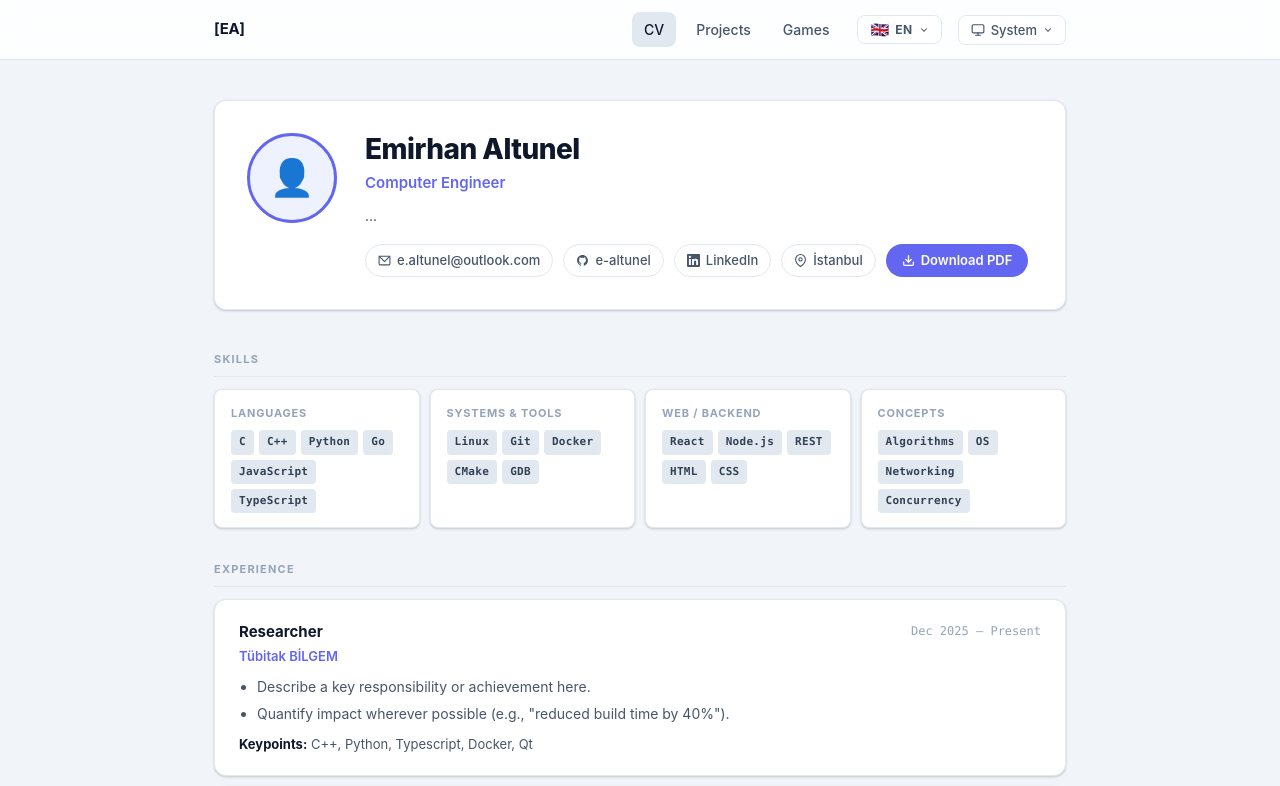
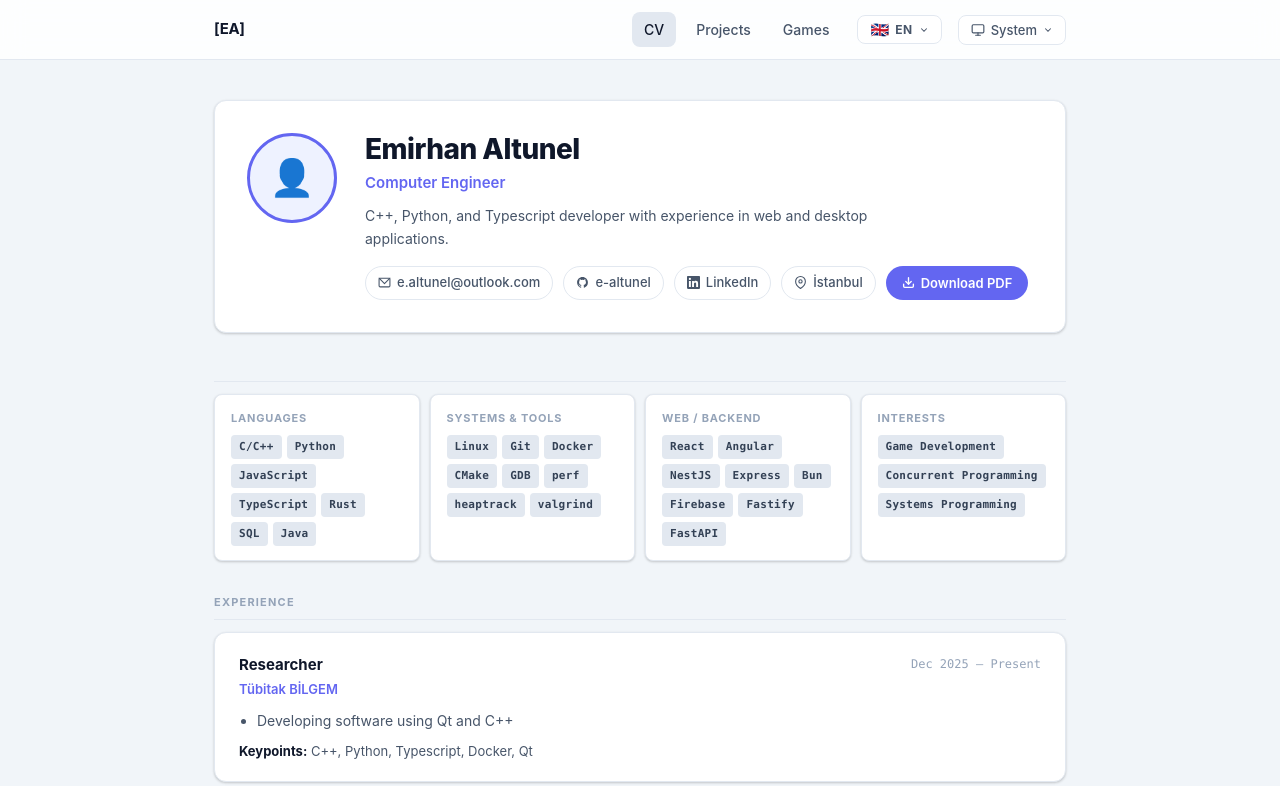
Before and after one commit to e-altunel/e-altunel.github.io, a React (Vite) app: page / in a window 1280 px wide. Shown: the top 786 px of the page. Built offline with nearby package versions, Linux system fonts and the light colour scheme.

Commit message:
Update ai placeholders and cv info

```diff
--- a/src/i18n/translations.ts
+++ b/src/i18n/translations.ts
@@ -17,7 +17,7 @@ export interface Translations {
     summary: string
     downloadPdf: string
     sections: {
-      skills: string
+      skills_interest: string
       experience: string
       education: string
       featuredProjects: string
@@ -26,7 +26,7 @@ export interface Translations {
       languages: string
       systemsTools: string
       webBackend: string
-      concepts: string
+      interests: string
     }
     present: string
     keypoints: string
@@ -71,10 +71,11 @@ const en: Translations = {
   },
   cv: {
     title: 'Computer Engineer',
-    summary: '...',
+    summary:
+      'C++, Python, and Typescript developer with experience in web and desktop applications.',
     downloadPdf: 'Download PDF',
     sections: {
-      skills: 'Skills',
+      skills_interest: 'Skills & Interests',
       experience: 'Experience',
       education: 'Education',
       featuredProjects: 'Featured Projects',
@@ -83,7 +84,7 @@ const en: Translations = {
       languages: 'Languages',
       systemsTools: 'Systems & Tools',
       webBackend: 'Web / Backend',
-      concepts: 'Concepts',
+      interests: 'Interests',
     },
     present: 'Present',
     keypoints: 'Keypoints',
@@ -129,10 +130,11 @@ const tr: Translations = {
   },
   cv: {
     title: 'Bilgisayar Mühendisi',
-    summary: '...',
+    summary:
+      'Web ve masaüstü uygulamalarında deneyimli C++, Python ve Typescript geliştiricisi.',
     downloadPdf: 'PDF İndir',
     sections: {
-      skills: 'Beceriler',
+      skills_interest: 'Yetenekler & İlgi Alanları',
       experience: 'Deneyim',
       education: 'Eğitim',
       featuredProjects: 'Öne Çıkan Projeler',
@@ -141,7 +143,7 @@ const tr: Translations = {
       languages: 'Diller',
       systemsTools: 'Sistemler & Araçlar',
       webBackend: 'Web / Backend',
-      concepts: 'Kavramlar',
+      interests: 'İlgi Alanları',
     },
     present: 'Günümüz',
     keypoints: 'Önemli Noktalar',
--- a/src/pages/CV.tsx
+++ b/src/pages/CV.tsx
@@ -32,12 +32,8 @@ const EXPERIENCE: ExperienceEntry[] = [
     },
     bullets: [
       {
-        en: 'Describe a key responsibility or achievement here.',
-        tr: 'Temel bir sorumluluğu veya başarıyı buraya yazın.',
-      },
-      {
-        en: 'Quantify impact wherever possible (e.g., "reduced build time by 40%").',
-        tr: 'Mümkün olduğunda etkiyi sayısallaştırın (ör. "derleme süresini %40 azalttı").',
+        en: 'Developing software using Qt and C++',
+        tr: 'Qt ve C++ kullanarak geliştirme yapıyorum',
       },
     ],
     tags: ['C++', 'Python', 'Typescript', 'Docker', 'Qt'],
@@ -61,15 +57,11 @@ const EXPERIENCE: ExperienceEntry[] = [
     },
     bullets: [
       {
-        en: 'Key responsibility or achievement.',
-        tr: 'Temel sorumluluk veya başarı.',
-      },
-      {
-        en: 'Another notable contribution.',
-        tr: 'Dikkat çekici başka bir katkı.',
+        en: 'Developed software using C++ and Typescript',
+        tr: 'C++ ve Typescript kullanarak geliştirme yaptım',
       },
     ],
-    tags: ['C++', 'Python', 'Typescript', 'Docker', 'Qt'],
+    tags: ['C++', 'Python', 'Typescript', 'Docker', 'Qt', 'Angular', 'NestJS'],
   },
   {
     title: {
@@ -185,7 +177,6 @@ export default function CV() {
 
   return (
     <main className="page">
-      {/* Hero */}
       <section className="hero">
         <div className="hero-avatar">👤</div>
         <div className="hero-body">
@@ -193,7 +184,7 @@ export default function CV() {
           <p className="hero-title">{t.cv.title}</p>
           <p className="hero-summary">{t.cv.summary}</p>
           <div className="hero-links">
-            <a className="hero-link" href="mailto:your@email.com">
+            <a className="hero-link" href="mailto:e.altunel@outlook.com">
               <MailIcon /> e.altunel@outlook.com
             </a>
             <a
@@ -228,19 +219,49 @@ export default function CV() {
         <div className="skills-grid">
           <SkillGroup
             label={t.cv.skillGroups.languages}
-            items={['C', 'C++', 'Python', 'Go', 'JavaScript', 'TypeScript']}
+            items={[
+              'C/C++',
+              'Python',
+              'JavaScript',
+              'TypeScript',
+              'Rust',
+              'SQL',
+              'Java',
+            ]}
           />
           <SkillGroup
             label={t.cv.skillGroups.systemsTools}
-            items={['Linux', 'Git', 'Docker', 'CMake', 'GDB']}
+            items={[
+              'Linux',
+              'Git',
+              'Docker',
+              'CMake',
+              'GDB',
+              'perf',
+              'heaptrack',
+              'valgrind',
+            ]}
           />
           <SkillGroup
             label={t.cv.skillGroups.webBackend}
-            items={['React', 'Node.js', 'REST', 'HTML', 'CSS']}
+            items={[
+              'React',
+              'Angular',
+              'NestJS',
+              'Express',
+              'Bun',
+              'Firebase',
+              'Fastify',
+              'FastAPI',
+            ]}
           />
           <SkillGroup
-            label={t.cv.skillGroups.concepts}
-            items={['Algorithms', 'OS', 'Networking', 'Concurrency']}
+            label={t.cv.skillGroups.interests}
+            items={[
+              'Game Development',
+              'Concurrent Programming',
+              'Systems Programming',
+            ]}
           />
         </div>
       </section>
```
